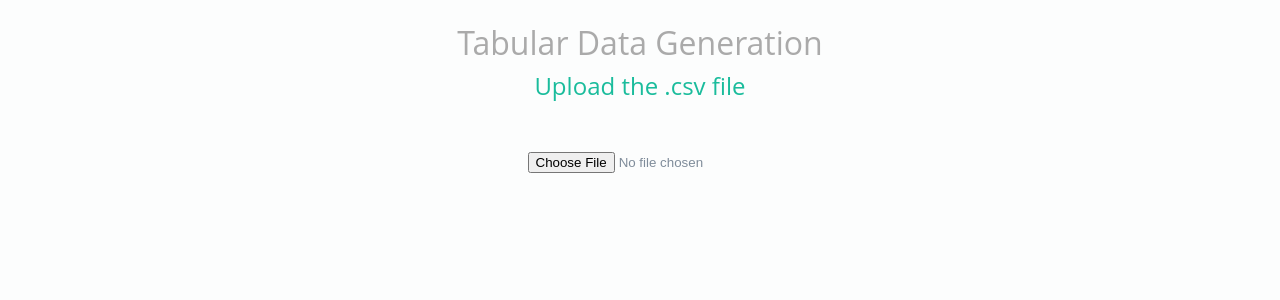
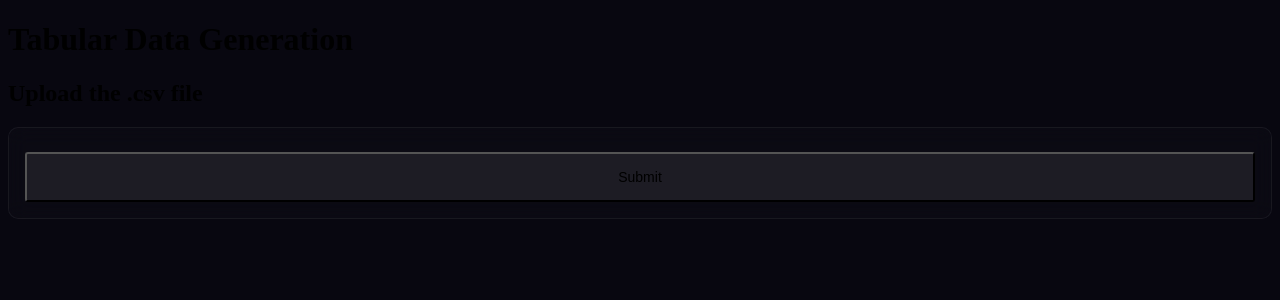
Before and after one commit to tanav2202/Tabular-Data-Generation, a FastAPI app: page / in a window 1280 px wide. Shown: the top 300 px of the page. Run offline with FastAPI, Linux system fonts and the light colour scheme.

Commit message:
added glassmorphism style to the page

```diff
--- a/static/app.css
+++ b/static/app.css
@@ -1,102 +1,197 @@
 .input-file-container {
+    display: flex;
+    align-items: center;
+    text-align: left;
+    padding: 16px;
     position: relative;
-    width: 225px;
+
+    background: rgba(255, 255, 255, 0.017);
+    backdrop-filter: blur(10px);
+    -webkit-backdrop-filter: blur(10px);
+    border-radius: 10px;
+    border: 1px solid rgba(255, 255, 255, 0.053);
   }
-  .submit-button {
+
+  .input-file-container > [type='file'] {
     position: absolute;
     top: 0;
-    right: 0;
+    left: 0;
+    width: 100%;
     height: 100%;
-    width: 100px;
-    background-color: #4CAF50;
-    color: white;
-    font-size: 16px;
-    cursor: pointer;
     opacity: 0;
-    transition: opacity 0.2s;
-  }
-  .js .input-file-trigger {
-    display: block;
-    padding: 14px 45px;
-    background: #39D2B4;
-    color: #fff;
-    font-size: 1em;
-    transition: all .4s;
+    z-index: 10;
     cursor: pointer;
   }
-  .js .input-file {
-    position: absolute;
-    top: 0; left: 0;
-    width: 225px;
-    opacity: 0;
-    padding: 14px 0;
+
+  .input-file-container > .button {
+    display: inline-block;
     cursor: pointer;
-  }
-  .js .input-file:hover + .input-file-trigger,
-  .js .input-file:focus + .input-file-trigger,
-  .js .input-file-trigger:hover,
-  .js .input-file-trigger:focus {
-    background: #34495E;
-    color: #39D2B4;
+    background: #eee;
+    color: #1d1d1d;
+    padding: 8px 16px;
+    border-radius: 2px;
+    margin-right: 8px;
+    transition: 0.2s ease-in-out;
   }
 
-  .file-return {
-    margin: 0;
+  .input-file-container:hover > .button {
+    background: #23a2f6;
+    color: rgb(255, 255, 255);
   }
-  .file-return:not(:empty) {
-    margin: 1em 0;
+
+  .input-file-container > .label {
+    color: rgba(255, 255, 255, 0.647);
+    white-space: nowrap;
+    opacity: .3;
   }
-  .js .file-return {
-    font-style: italic;
-    font-size: .9em;
-    font-weight: bold;
+
+  .input-file-container.-chosen > .label {
+    opacity: 1;
+    color: #24212a;
   }
-  .js .file-return:not(:empty):before {
-    content: "Selected file: ";
-    font-style: normal;
-    font-weight: normal;
+
+  .input-file-container.-chosen > .button {
+    background: #333;
+    color: white;
+  }
+
+/* background code below */
+
+body{
+  background-color: #080710;
+}
+.background{
+  width: 430px;
+  height: 520px;
+  position: absolute;
+  transform: translate(-50%,-50%);
+  left: 50%;
+  top: 50%;
+}
+.background .shape{
+  height: 200px;
+  width: 200px;
+  position: absolute;
+  border-radius: 50%;
+}
+.shape:first-child{
+  background: linear-gradient(
+      #1845ad,
+      #23a2f6
+  );
+  left: -80px;
+  top: -80px;
+}
+.shape:last-child{
+  background: linear-gradient(
+      to right,
+      #ff512f,
+      #f09819
+  );
+  right: -30px;
+  bottom: -80px;
+}
+.form{
+  height: 520px;
+  width: 400px;
+  background-color: rgba(255,255,255,0.13);
+  position: absolute;
+  transform: translate(-50%,-50%);
+  top: 50%;
+  left: 50%;
+  border-radius: 10px;
+  backdrop-filter: blur(10px);
+  border: 2px solid rgba(255,255,255,0.1);
+  box-shadow: 0 0 40px rgba(8,7,16,0.6);
+  padding: 0px 35px 0px 35px;
+}
+.form *{
+  font-family: 'Poppins',sans-serif;
+  color: #ffffff;
+  letter-spacing: 0.5px;
+  outline: none;
+  border: none;
+}
+.form h1{
+  font-size: 30px;
+  font-weight: 800;
+  line-height: 42px;
+  text-align: center;
+}
+
+.form h2{
+  font-size: 19px;
+  font-weight: 500;
+  line-height: 42px;
+  text-align: center;
+  text-decoration-line: underline;
+}
+
+label{
+  display: block;
+  margin-top: 30px;
+  font-size: 16px;
+  font-weight: 500;
+}
+input{
+  display: block;
+  height: 50px;
+  width: 100%;
+  background-color: rgba(255,255,255,0.07);
+  border-radius: 3px;
+  padding: 0 10px;
+  margin-top: 8px;
+  font-size: 14px;
+  font-weight: 300;
+}
+::placeholder{
+  color: #e5e5e5;
+}
+.btn{
+  margin-top: 50px;
+  width: 100%;
+  background-color: #ffffff;
+  color: #080710;
+  padding: 15px 0;
+  font-size: 18px;
+  font-weight: 600;
+  border-radius: 5px;
+  cursor: pointer;
+  transition: 0.1s ease-in-out;
+}
+
+.btn:hover{
+  background-color: #23a2f6;
+  color: #ffffff;
+}
+
+.btn:active{
+  background-color: #1845ad;
+  color: #ffffff;
 }
 
 
 
-
-
-
-  /* Useless styles, just for demo styles */
-
-  body {
-    font-family: "Open sans", "Segoe UI", "Segoe WP", Helvetica, Arial, sans-serif;
-    color: #7F8C9A;
-    background: #FCFDFD;
+/* convert this social class for download button accordingly */
+.social{
+margin-top: 30px;
+display: flex;
 }
-  h1, h2 {
-    margin-bottom: 5px;
-    font-weight: normal;
-    text-align: center;
-    color:#aaa;
-  }
-  h2 {
-    margin: 5px 0 2em;
-    color: #1ABC9C;
-  }
-  form {
-    width: 225px;
-    margin: 0 auto;
-    text-align:center;
-  }
-  h2 + P {
+.social div{
+background: red;
+width: 150px;
+border-radius: 3px;
+padding: 5px 10px 10px 5px;
+background-color: rgba(255,255,255,0.27);
+color: #eaf0fb;
 text-align: center;
 }
-  .txtcenter {
-    margin-top: 4em;
-    font-size: .9em;
-    text-align: center;
-    color: #aaa;
+.social div:hover{
+background-color: rgba(255,255,255,0.47);
 }
-  .copy {
-    margin-top: 2em;
+.social .fb{
+margin-left: 25px;
 }
-  .copy a {
-    text-decoration: none;
-    color: #1ABC9C;
+.social i{
+margin-right: 4px;
 }
```
Lines whose indentation alone changed are shown as unchanged.
